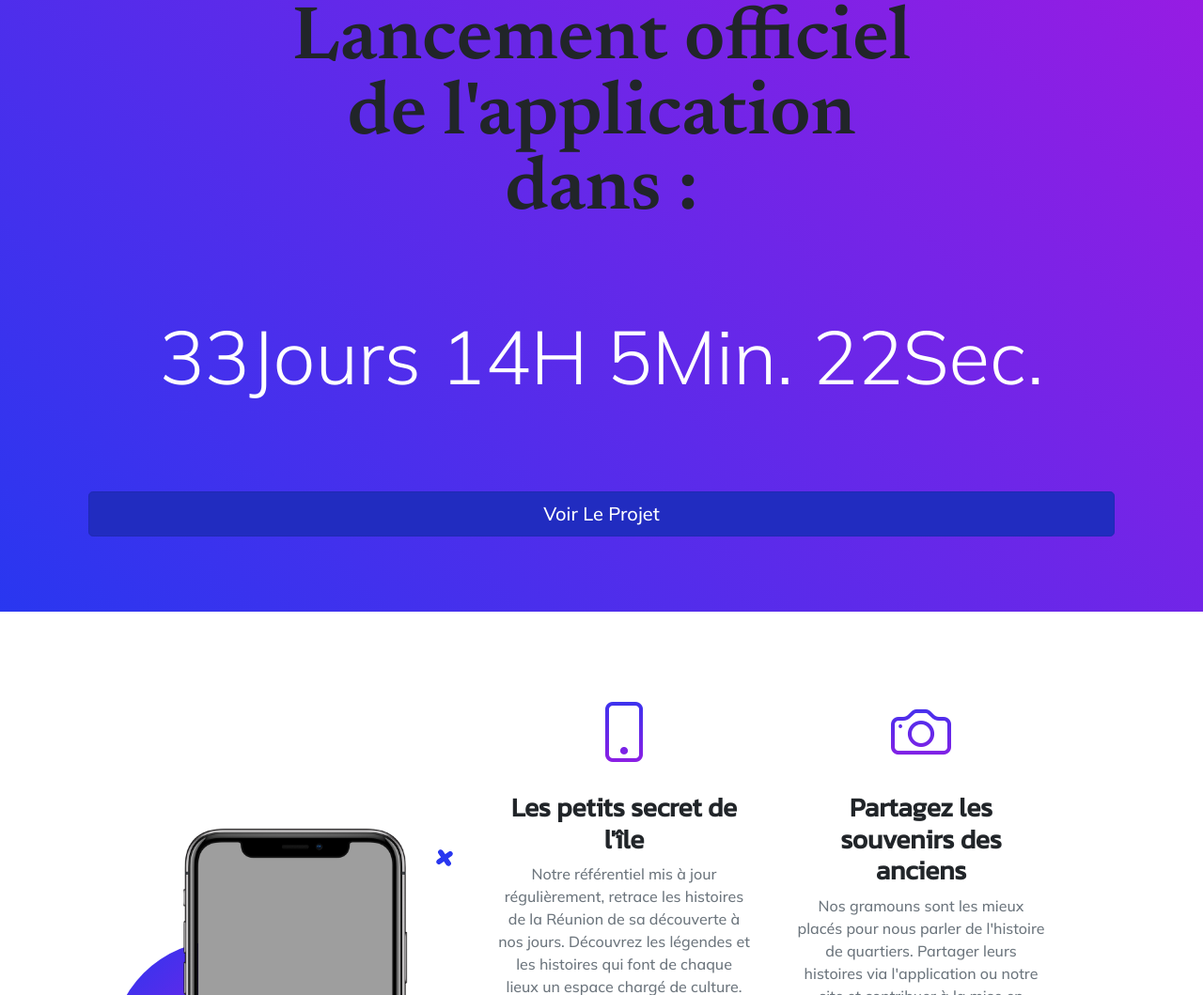
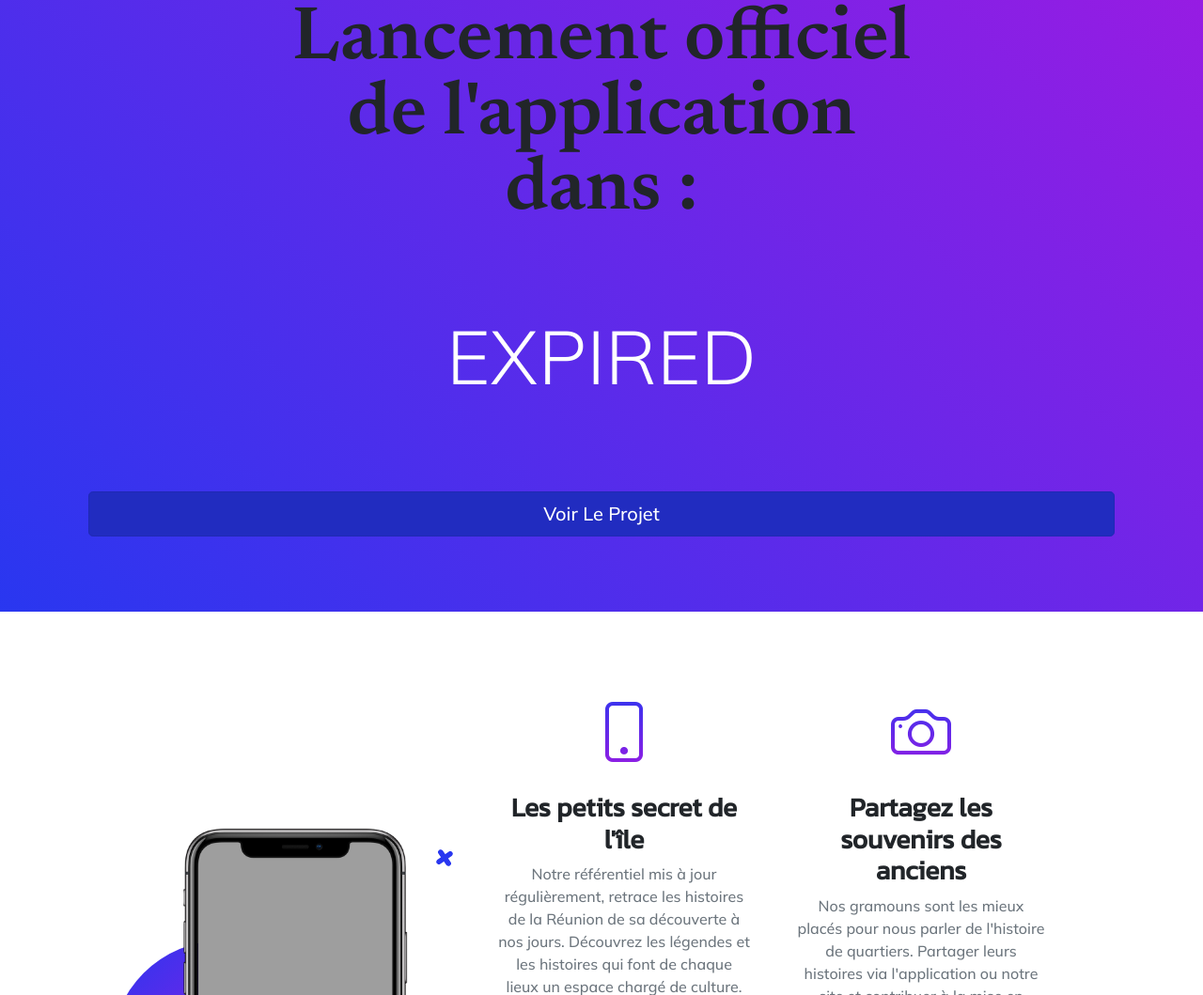
Before and after one commit to ecilals/apptipa, a plain HTML site: page index.html in a window 1280 px wide. Shown: the part 873-1932 px from the top of the page at 94% size. Drawn offline with nearby package versions, Linux system fonts and the light colour scheme; grey boxes are pictures that could not be loaded.

Commit message:
Update index.html

```diff
--- a/index.html
+++ b/index.html
@@ -101,7 +101,7 @@
                         <section id="demo" class="text-white display-1 lh-1 mb-4"><h2>
                                 <script>
                                 // Set the date we're counting down to
-                                var countDownDate = new Date("Sep 30, 2021 00:00:25").getTime();
+                                var countDownDate = new Date("Feb 26, 2021 00:00:25").getTime();
 
                                 // Update the count down every 1 second
                                 var x = setInterval(function() {
```
